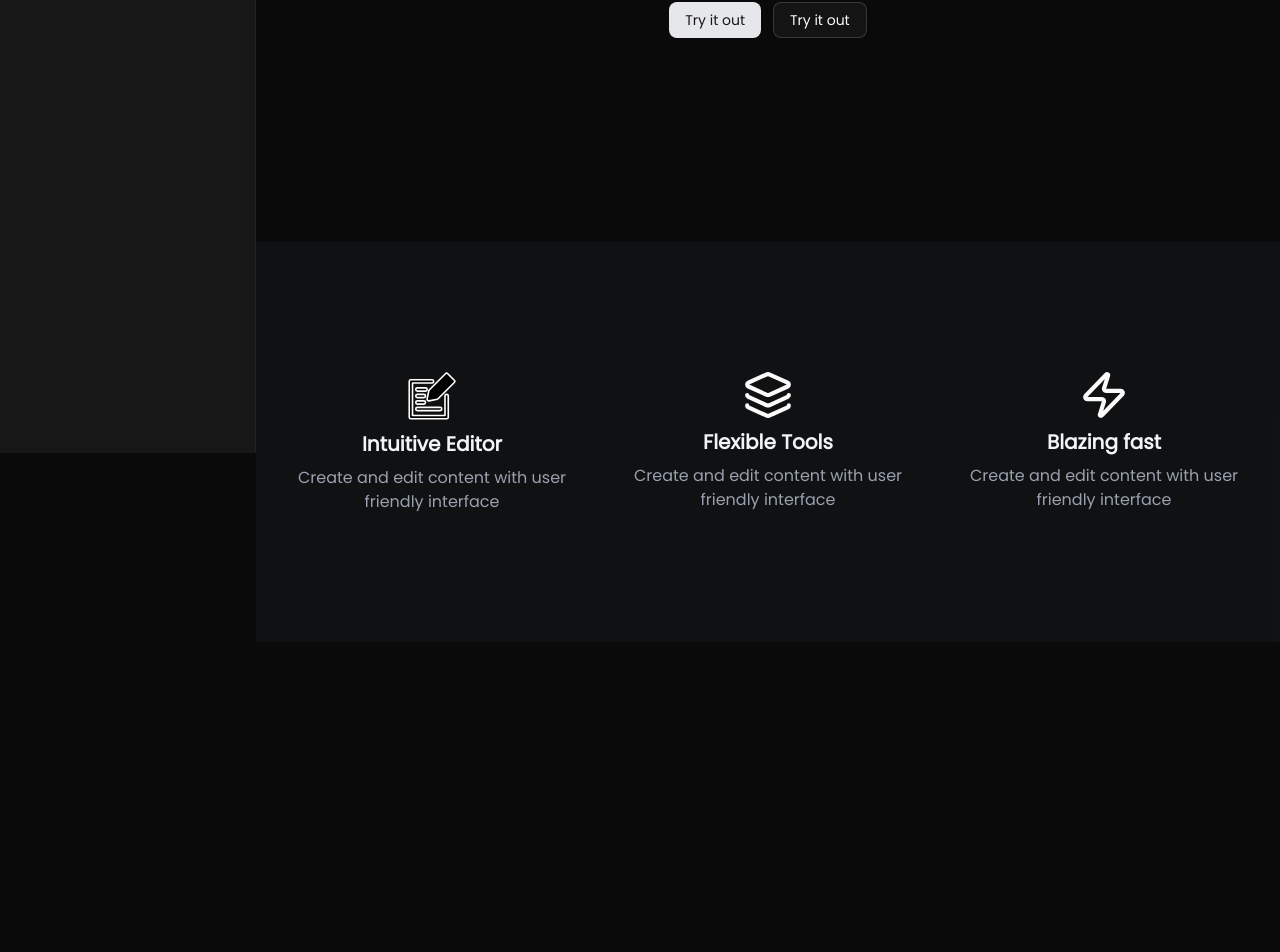
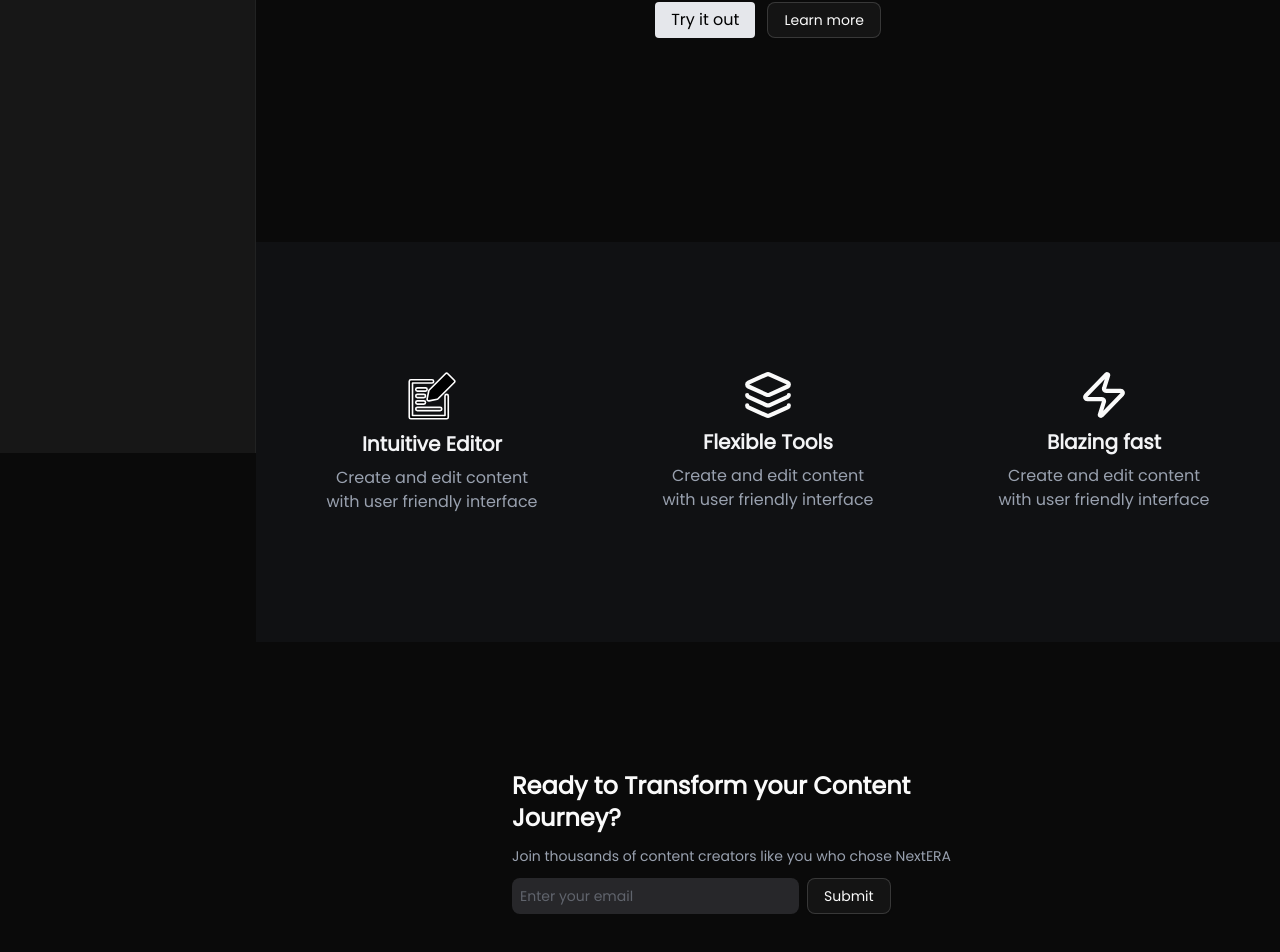
Before and after one commit to rudraprasaaad/cms, a Next.js app: page / in a window 1280 px wide. Shown: the part 347-1299 px from the top of the page. Before the commit the page ends 989 px from the top, so only its background shows below. Built offline with nearby package versions, Linux system fonts and the light colour scheme.

Commit message:
completed the landig page

```diff
--- a/app/page.jsx
+++ b/app/page.jsx
@@ -1,6 +1,7 @@
 import { Icons } from "@/components/icons";
 import { Button } from "@/components/ui/button";
 import { Layers, Pencil, Zap } from "lucide-react";
+import Link from "next/link";
 
 export default function Landing() {
   return (
@@ -16,10 +17,13 @@ export default function Landing() {
             </p>
           </div>
           <div className="flex gap-3">
-            <Button className="bg-gray-200">Try it out</Button>
-            <Button className="" variant="outline">
+            <Link
+              className="bg-gray-200 flex flex-col justify-center text-black px-4 py-1 rounded hover:bg-gray-300 transition-all duration-200 delay-100"
+              href="/"
+            >
               Try it out
-            </Button>
+            </Link>
+            <Button variant="outline">Learn more</Button>
           </div>
         </div>
       </section>
@@ -30,27 +34,44 @@ export default function Landing() {
             <h3 className="text-xl font-bold text-gray-100">
               Intuitive Editor
             </h3>
-            <p className="text-gray-400 text-center">
+            <p className="text-gray-400 w-[70%] text-center">
               Create and edit content with user friendly interface
             </p>
           </span>
           <span className="flex flex-col items-center gap-2">
             <Layers size={50} />
             <h3 className="text-xl font-bold text-gray-100">Flexible Tools</h3>
-            <p className="text-gray-400 text-center">
+            <p className="text-gray-400 w-[70%] text-center">
               Create and edit content with user friendly interface
             </p>
           </span>
           <span className="flex flex-col items-center gap-2">
             <Zap size={50} />
             <h3 className="text-xl font-bold text-gray-100">Blazing fast</h3>
-            <p className="text-gray-400 text-center">
+            <p className="text-gray-400 w-[70%] text-center">
               Create and edit content with user friendly interface
             </p>
           </span>
         </div>
       </section>
-      <section></section>
+      <section className="h-[60vh] sm:h-[50vh] w-full flex flex-col justify-center items-start">
+        <div className="max-w-[50%] mx-auto space-y-3">
+          <h4 className="font-bold text-2xl">
+            Ready to Transform your Content Journey?
+          </h4>
+          <p className="text-sm text-gray-400">
+            Join thousands of content creators like you who chose NextERA
+          </p>
+          <div className="flex gap-2">
+            <input
+              className="bg-zinc-800 focus:outline-none rounded-md px-2 py-[7px] text-sm text-gray-400"
+              type="text"
+              placeholder="Enter your email"
+            />
+            <Button variant="outline">Submit</Button>
+          </div>
+        </div>
+      </section>
     </main>
   );
 }
--- a/components/app-sidebar.jsx
+++ b/components/app-sidebar.jsx
@@ -29,7 +29,11 @@ export function AppSidebar() {
         <SidebarGroup />
         {basicMenuItems.map((each) => {
           return (
-            <Link href={each.url} className="flex items-center gap-2">
+            <Link
+              key={each.url}
+              href={each.url}
+              className="flex items-center gap-2"
+            >
               <each.icon />
               {each.title}
             </Link>
```
